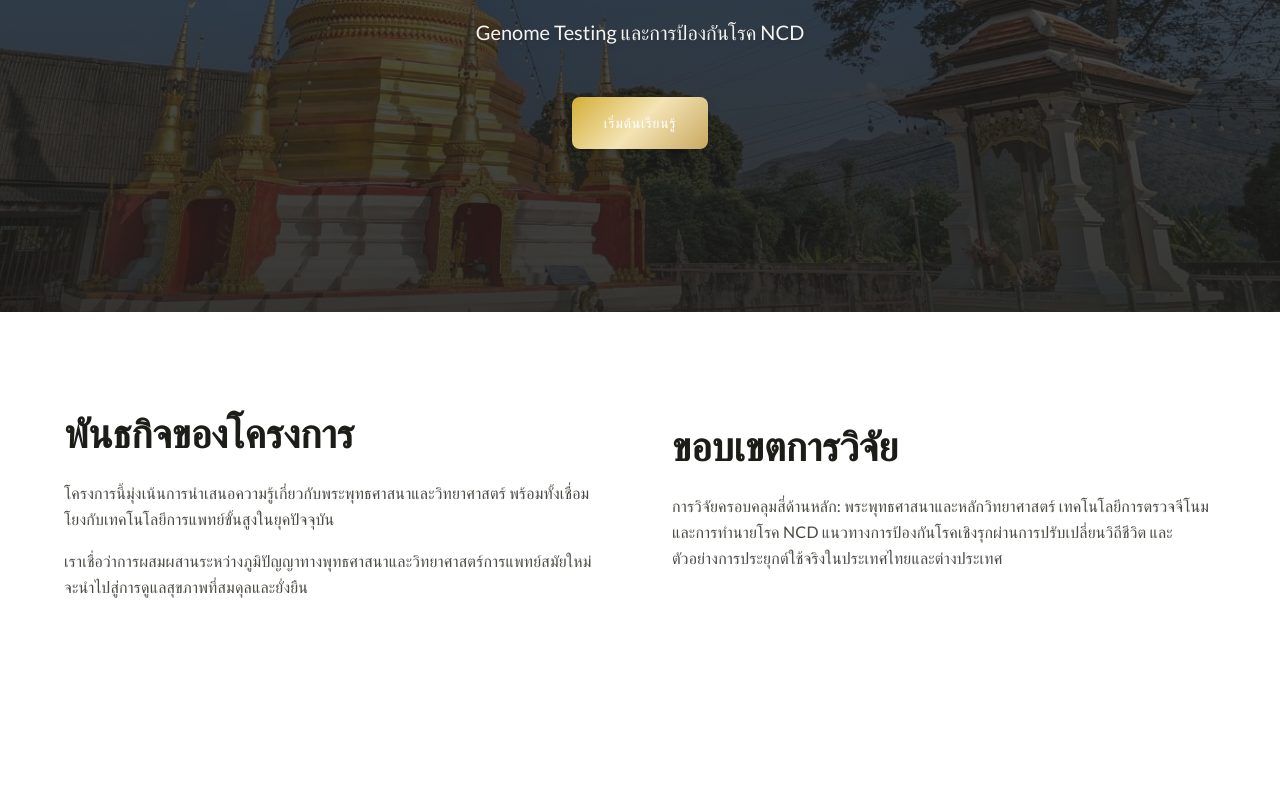
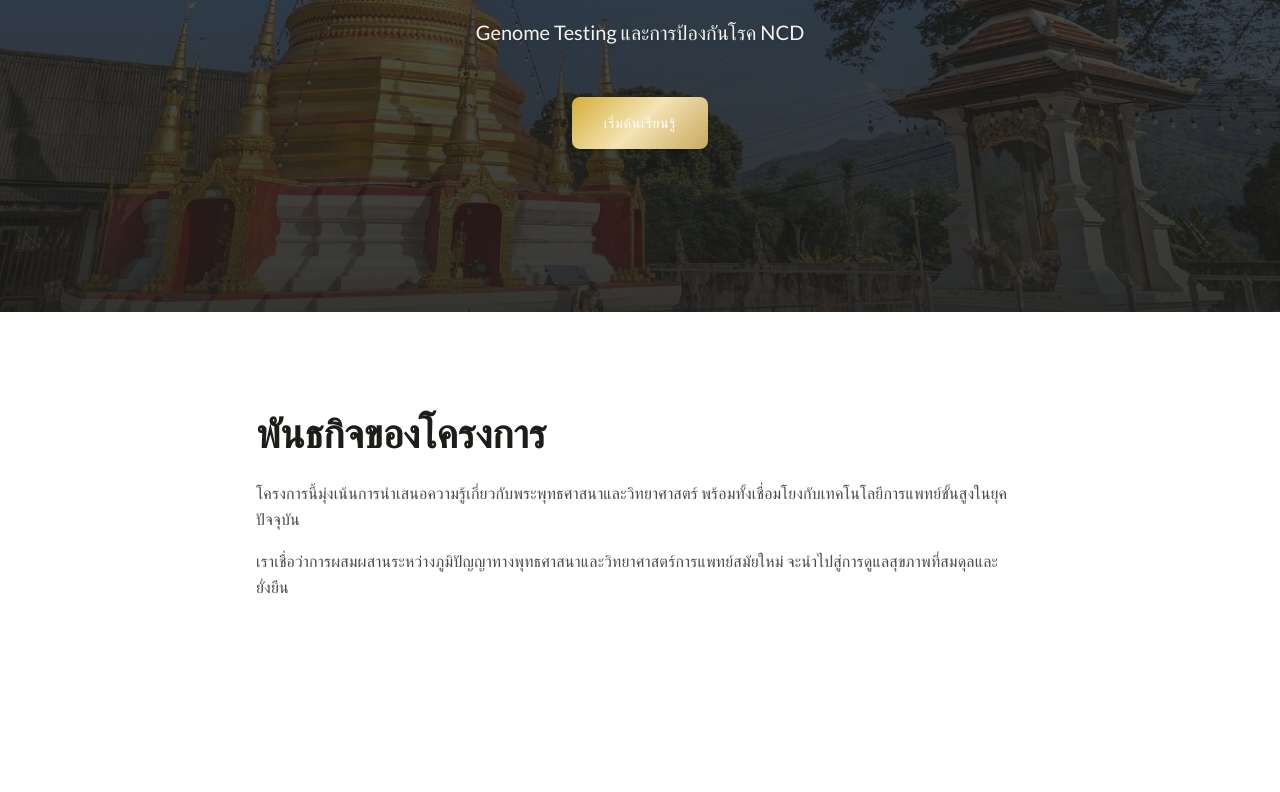
Before and after one commit to prhdev222/monk_genome, a React (Vite) app: page / in a window 1280 px wide. Shown: the part 388-1180 px from the top of the page. Built offline with nearby package versions, Linux system fonts and the light colour scheme.

Commit message:
Remove research scope section from homepage

```diff
--- a/src/pages/HomePage.tsx
+++ b/src/pages/HomePage.tsx
@@ -66,8 +66,7 @@ export default function HomePage() {
       {/* Mission Statement */}
       <section className="section-spacing bg-white">
         <div className="container mx-auto px-6 lg:px-16">
-          <div className="grid lg:grid-cols-2 gap-12 lg:gap-16 items-center">
-            <div>
+          <div className="max-w-3xl mx-auto">
             <h2 className="font-serif font-semibold text-h2 text-neutral-900 mb-6">
               พันธกิจของโครงการ
             </h2>
@@ -77,15 +76,6 @@ export default function HomePage() {
             <p className="text-body text-neutral-700 leading-relaxed">
               เราเชื่อว่าการผสมผสานระหว่างภูมิปัญญาทางพุทธศาสนาและวิทยาศาสตร์การแพทย์สมัยใหม่ จะนำไปสู่การดูแลสุขภาพที่สมดุลและยั่งยืน
             </p>
-            </div>
-            <div>
-              <h2 className="font-serif font-semibold text-h2 text-neutral-900 mb-6">
-                ขอบเขตการวิจัย
-              </h2>
-              <p className="text-body text-neutral-700 leading-relaxed mb-4">
-                การวิจัยครอบคลุมสี่ด้านหลัก: พระพุทธศาสนาและหลักวิทยาศาสตร์ เทคโนโลยีการตรวจจีโนมและการทำนายโรค NCD แนวทางการป้องกันโรคเชิงรุกผ่านการปรับเปลี่ยนวิถีชีวิต และตัวอย่างการประยุกต์ใช้จริงในประเทศไทยและต่างประเทศ
-              </p>
-            </div>
           </div>
         </div>
       </section>
```
Lines whose indentation alone changed are shown as unchanged.
